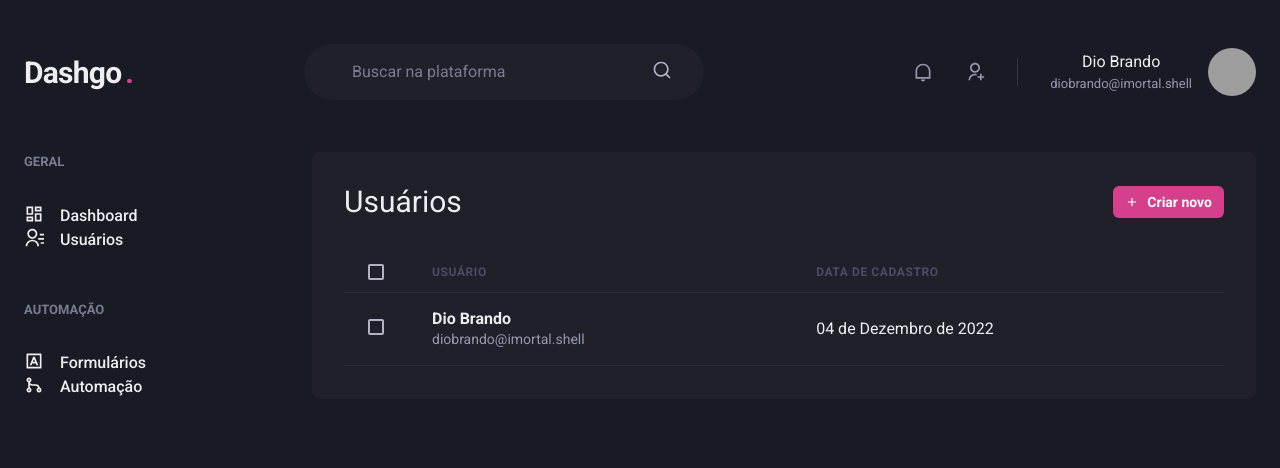
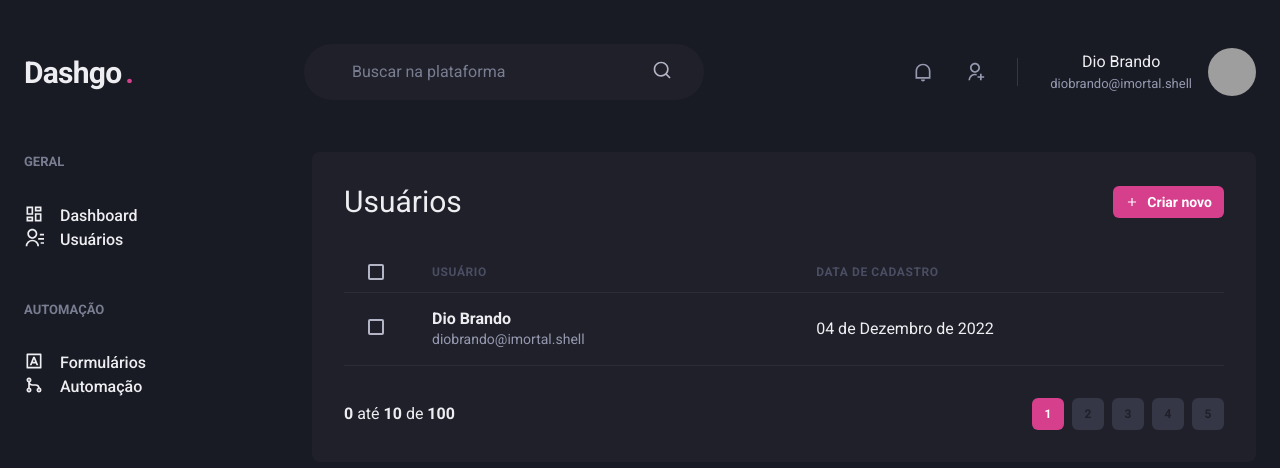
Before and after one commit to xdnzz/dashboard_practice, a Next.js app: page /users in a window 1280 px wide. Shown: the top 468 px of the page. Built offline with nearby package versions, Linux system fonts and the light colour scheme; grey boxes are pictures that could not be loaded.

Commit message:
feat: paginação criada

```diff
--- /dev/null
+++ b/src/components/Pagination.tsx
@@ -0,0 +1,29 @@
+import { Box, Button, Stack } from "@chakra-ui/react";
+
+export default function Pagination(){
+    return(
+        <Stack direction="row" mt="8" justify="space-between" align="center" spacing="6">
+            <Box>
+               <strong>0</strong> até <strong>10</strong> de <strong>100</strong>
+            </Box>
+          <Stack direction="row" spacing="2">
+          <Button size="sm" fontSize="xs" width="4" colorScheme="pink" disabled _disabled={{bgColor: 'pink.500', cursor:'default'}}>
+                1
+            </Button>
+            <Button size="sm" fontSize="xs" width="4" bg="gray.700" _hover={{bgColor:'gray.500'}}>
+                2
+            </Button>
+            <Button size="sm" fontSize="xs" width="4" bg="gray.700" _hover={{bgColor:'gray.500'}}>
+                3
+            </Button>
+            <Button size="sm" fontSize="xs" width="4" bg="gray.700" _hover={{bgColor:'gray.500'}}>
+                4
+            </Button>
+            <Button size="sm" fontSize="xs" width="4" bg="gray.700" _hover={{bgColor:'gray.500'}}>
+                5
+            </Button>
+          </Stack>
+        </Stack>
+
+    )
+}
--- a/src/pages/users/index.tsx
+++ b/src/pages/users/index.tsx
@@ -1,6 +1,7 @@
 import { Box, Button, Heading, Icon, Flex, Table, Thead, Tr, Th, Checkbox, Tbody, Td, Text } from "@chakra-ui/react";
 import { RiAddLine } from "react-icons/ri";
 import { Header } from "../../components/Header";
+import Pagination from "../../components/Pagination";
 import { Sidebar } from "../../components/Sidebar";
 
 
@@ -49,6 +50,8 @@
                             </Tr>
                         </Tbody>
                     </Table>
+
+                    <Pagination/>
                 </Box>
             </Flex>
         </Box>
```
